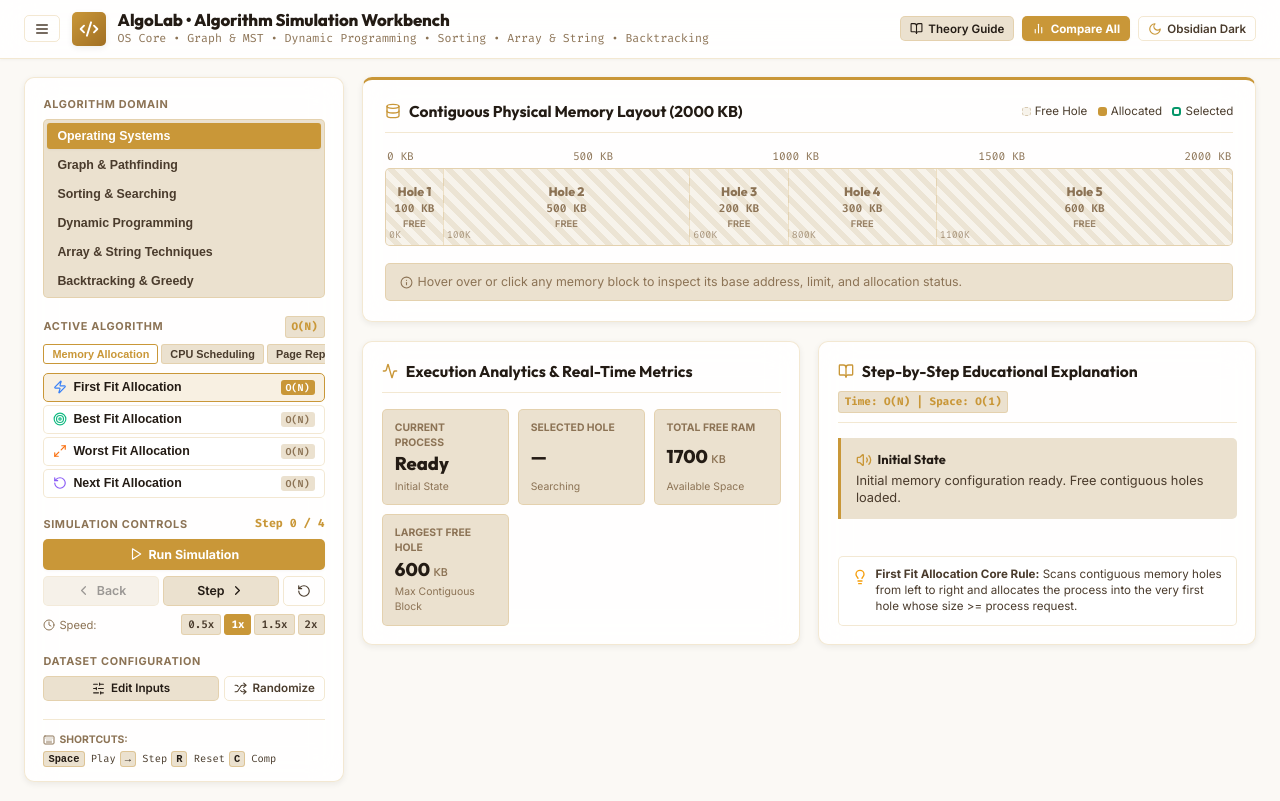
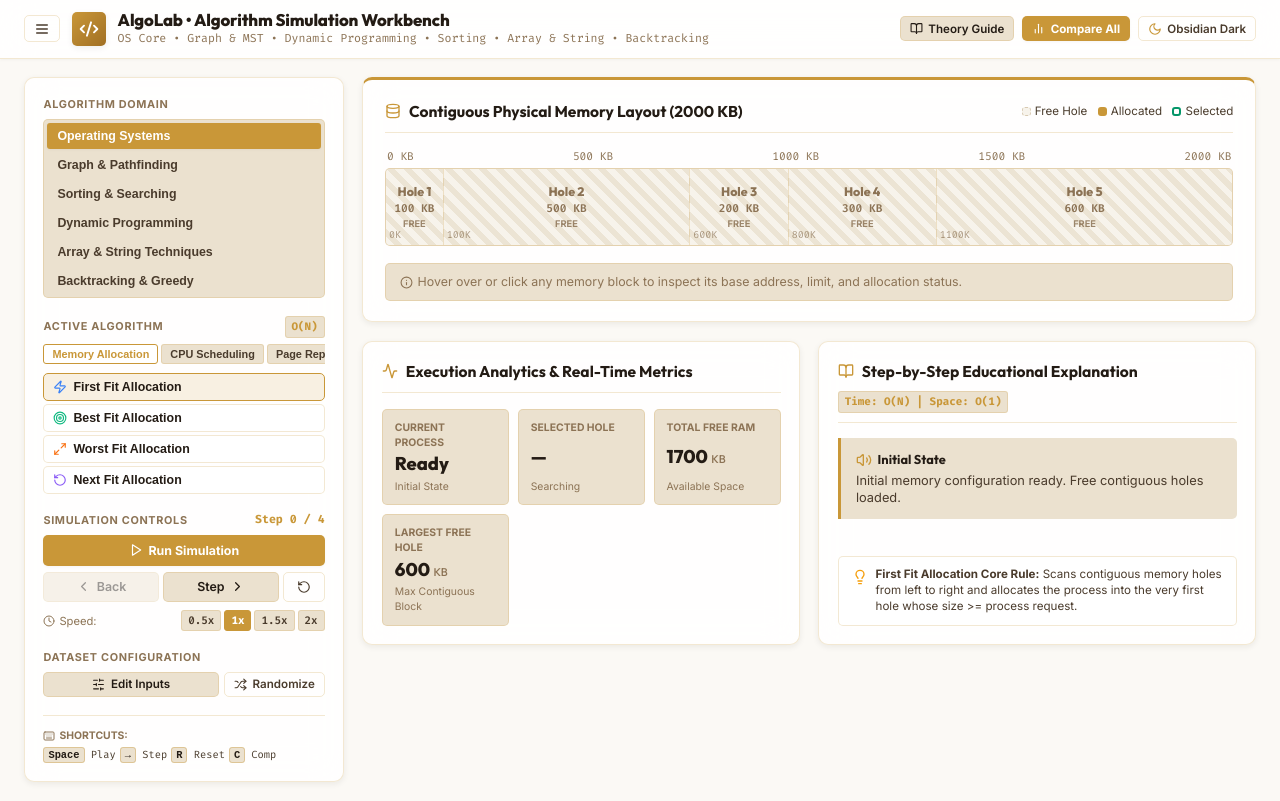
Before and after one commit to Sami7ma/redesigned-potato, a React (Vite) app: page / in a window 1280 px wide. Built offline with nearby package versions, Linux system fonts and the light colour scheme.

Commit message:
fix(ui): remove redundant complexity tags on sidebar algorithm list buttons

```diff
--- a/src/components/Sidebar.jsx
+++ b/src/components/Sidebar.jsx
@@ -167,7 +167,6 @@ export default function Sidebar({
                   {ALGO_ICON_MAP[algo.id]}
                   <span>{algo.name}</span>
                 </div>
-                <span className="compact-algo-tag">{algo.tag}</span>
               </button>
             );
           })}
```
